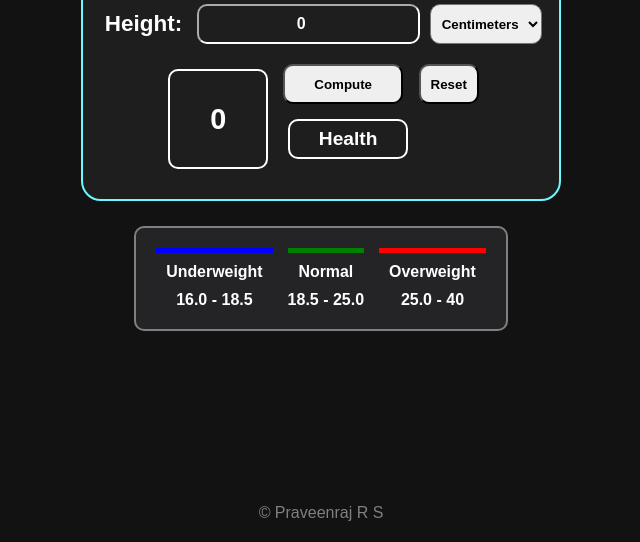
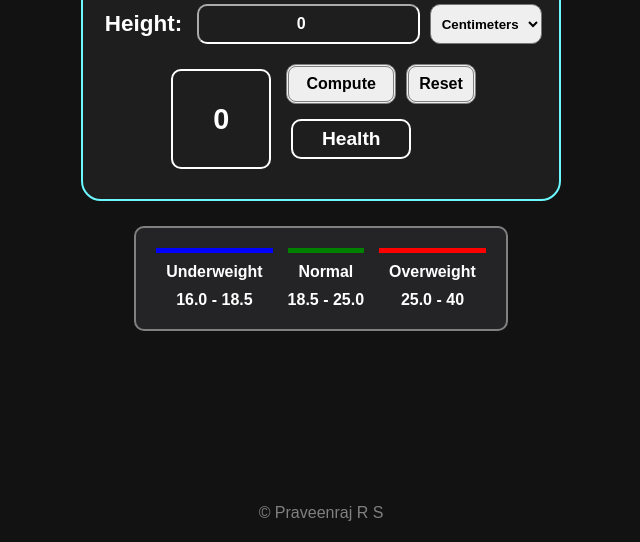
Before and after one commit to praveenraj-rs/Calculators, a plain HTML site: page BMI/index.html in a window 1280 px wide. Shown: the part 258-800 px from the top of the page, without its empty margins (319-959 px from the left). Drawn offline with Linux system fonts and the light colour scheme.

Commit message:
updated the button and resolved the error decimal calculation.

```diff
--- a/BMI/index.html
+++ b/BMI/index.html
@@ -33,7 +33,7 @@
       <div class="computation">
         <div class="result"><h2 id="result">0</h2></div>
         <div class="butWord">
-          <div>
+          <div class="buttons">
             <button type="submit" onclick="compute()">Compute</button>
             <button class="reset" type="reset" onclick="reset()">Reset</button>
           </div>
--- a/BMI/script.js
+++ b/BMI/script.js
@@ -2,7 +2,7 @@ function compute() {
   let unit1 = document.querySelector(".unit1").value;
   let unit2 = document.querySelector(".unit2").value;
   let wt = parseInt(document.querySelector(".wt").value);
-  let ht = parseInt(document.querySelector(".ht").value);
+  let ht = document.querySelector(".ht").value;
   let bmiCal = bmi(unit1, unit2, wt, ht).toFixed(1);
   document.getElementById("result").innerText = bmiCal;
 
--- a/BMI/style.css
+++ b/BMI/style.css
@@ -11,7 +11,7 @@
 
   --bgColor: hsl(0, 0%, 7%);
   --navBgColor: hsl(240, 2%, 12%);
-  --boderColor: #6bf8ff;
+  --borderColor: #6bf8ff;
   --textColor: #d6d6d6;
   --headColor: white;
   --headClick: #7fffd4;
@@ -59,7 +59,7 @@ h1 {
   flex-direction: column;
   justify-content: space-around;
   align-items: center;
-  border: 2px solid var(--boderColor);
+  border: 2px solid var(--borderColor);
   background-color: var(--navBgColor);
 }
 
@@ -76,11 +76,27 @@ button {
 select {
   width: 7rem;
 }
+
+.buttons {
+  display: flex;
+  flex-direction: row;
+  justify-content: center;
+  align-items: center;
+}
+
 button {
   padding: 10px;
-  width: 120px;
+  width: 110px;
+  font-size: 1rem;
+  border: 3px double grey;
+  display: flex;
+  justify-content: center;
+  align-items: center;
 }
 
+button:active {
+  filter: brightness(0.6);
+}
 input {
   font-size: medium;
   background: inherit;
@@ -181,5 +197,5 @@ input {
 .copyright {
   color: gray;
   letter-spacing: 0;
-  text-decoration:none;
+  text-decoration: none;
 }
```
